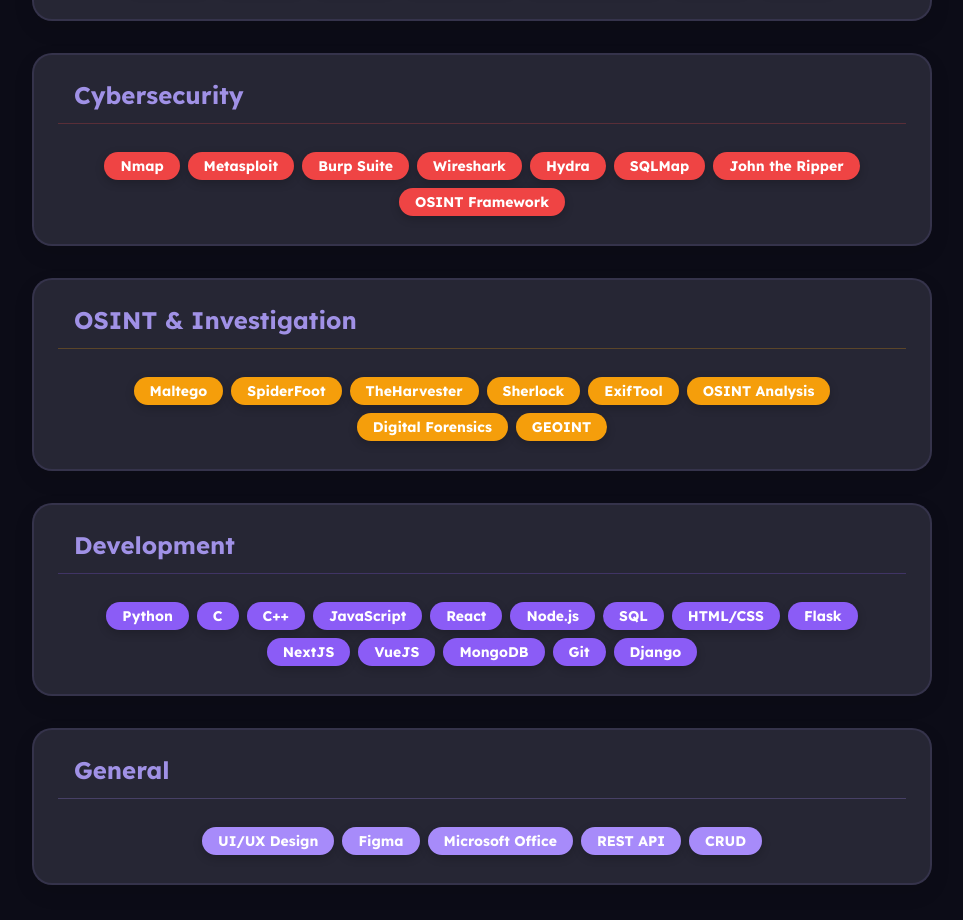
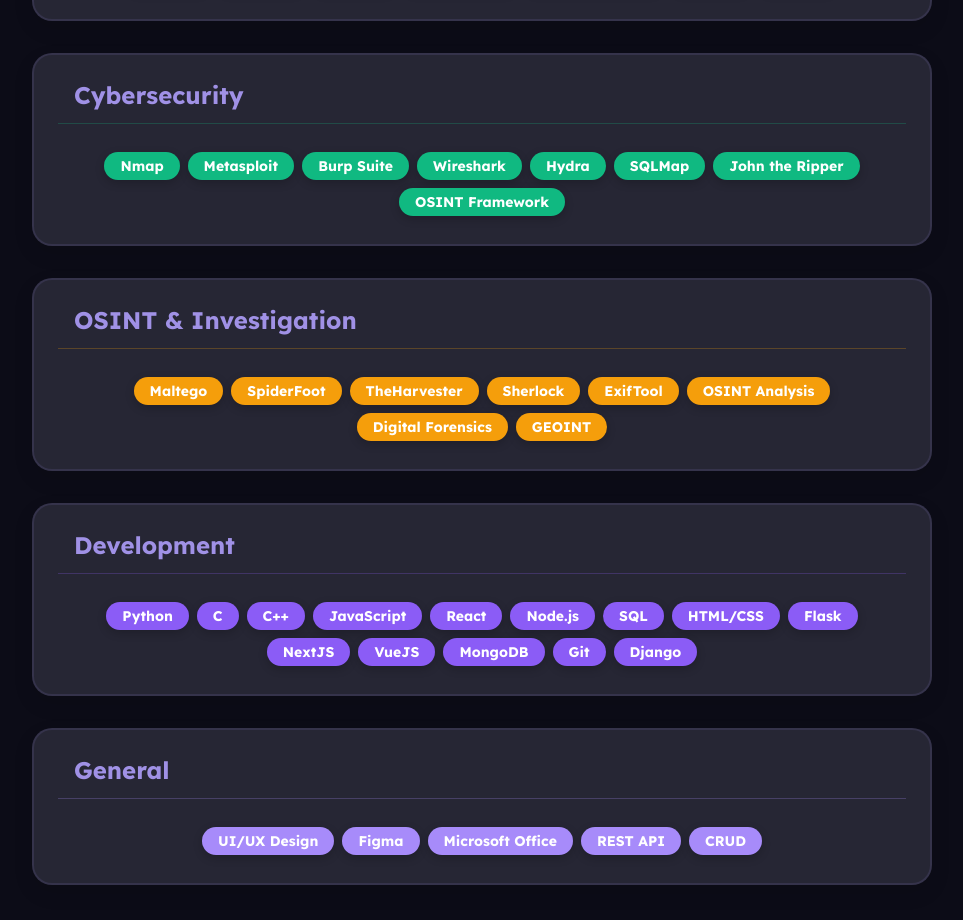
Before and after one commit to leelee222/my_portfolio, a React (Create React App) app in the folder ilham-portfolio/: page / in a window 1280 px wide. Shown: the part 960-1880 px from the top of the page, without its empty margins (158-1121 px from the left). Built offline with nearby package versions, Linux system fonts and the light colour scheme; some icons are missing.

Commit message:
changing color

```diff
--- a/ilham-portfolio/src/MainPage.js
+++ b/ilham-portfolio/src/MainPage.js
@@ -632,18 +632,18 @@ const Portfolio = () => {
           <StyledCard sx={{ mb: 4 }}>
             <CardContent sx={{ p: 3 }}>
               <Box sx={{ display: 'flex', alignItems: 'center', mb: 1.5 }}>
-                <SecurityIcon sx={{ color: '#ef4444', mr: 1.5, fontSize: 24 }} />
+                <SecurityIcon sx={{ color: '#10b981', mr: 1.5, fontSize: 24 }} />
                 <Typography variant="h5" fontWeight="bold" color="primary">
                   Cybersecurity
                 </Typography>
               </Box>
-              <Divider sx={{ mb: 3, borderColor: '#ef444440' }} />
+              <Divider sx={{ mb: 3, borderColor: '#10b98140' }} />
               <Box>
                 {skills.security.map((skill, index) => (
                   <SkillBubble
                     key={index}
                     skill={skill}
-                    color="#ef4444"
+                    color="#10b981"
                     delay={index * 100}
                   />
                 ))}
```
